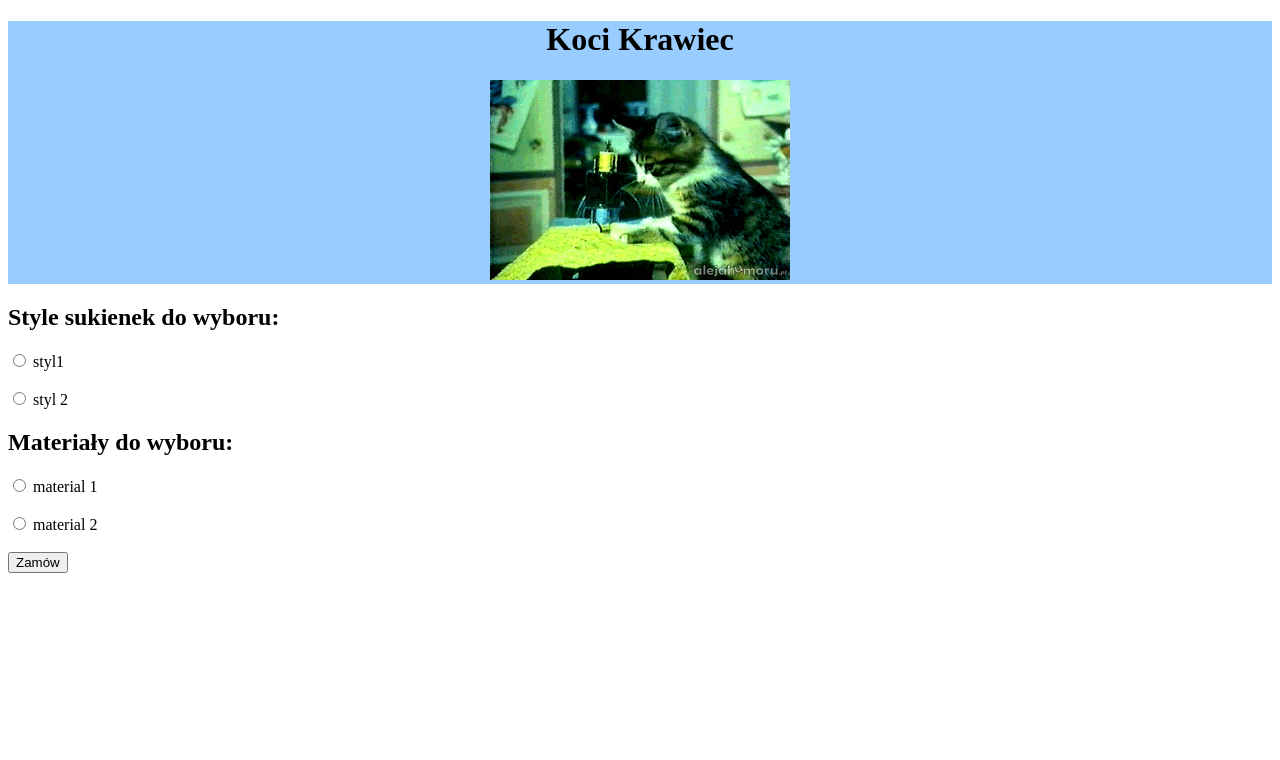
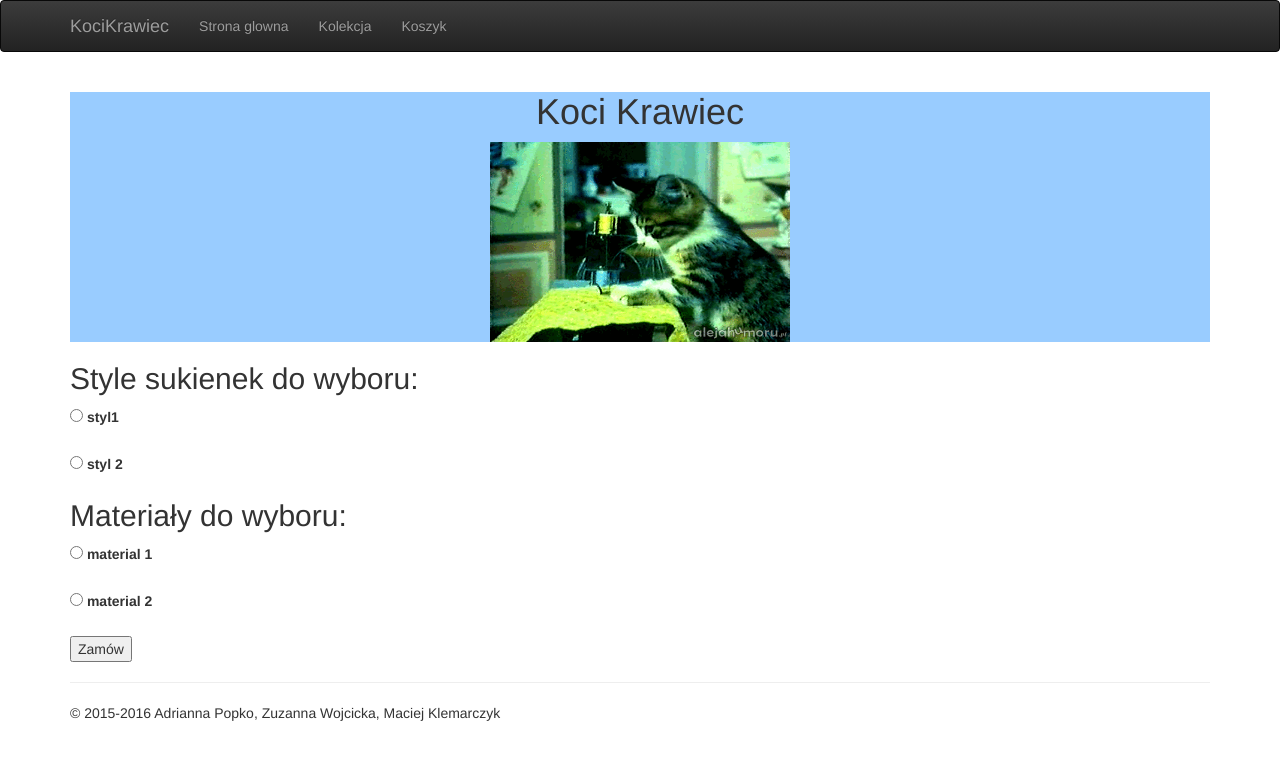
Before and after one commit to ProjNaRok1516/ruby-www, a Rails app: page / in a window 1280 px wide. Shown: the top 760 px of the page. Run offline with Rails 7, Linux system fonts and the light colour scheme; style sheets or scripts are compiled from the project's sources; some libraries are stand-ins or nearby versions.

Commit message:
Bootstrap CSS was implemented in application layout.

```diff
--- a/app/views/layouts/application.html.erb
+++ b/app/views/layouts/application.html.erb
@@ -1,14 +1,51 @@
 <!DOCTYPE html>
-<html>
+<html lang="en">
 <head>
+  <meta charset="utf-8">
+  <meta http-equiv="X-UA-Compatible" content="IE=edge">
+  <meta name="viewport" content="width=device-width, initial-scale=1">
   <title>KociKrawiec</title>
   <%= stylesheet_link_tag    'application', media: 'all', 'data-turbolinks-track' => true %>
   <%= javascript_include_tag 'application', 'data-turbolinks-track' => true %>
   <%= csrf_meta_tags %>
+  <!-- Latest compiled and minified CSS -->
+  <link rel="stylesheet" href="https://maxcdn.bootstrapcdn.com/bootstrap/3.3.6/css/bootstrap.min.css" integrity="sha384-1q8mTJOASx8j1Au+a5WDVnPi2lkFfwwEAa8hDDdjZlpLegxhjVME1fgjWPGmkzs7" crossorigin="anonymous">
+  <!-- Optional theme -->
+  <link rel="stylesheet" href="https://maxcdn.bootstrapcdn.com/bootstrap/3.3.6/css/bootstrap-theme.min.css" integrity="sha384-fLW2N01lMqjakBkx3l/M9EahuwpSfeNvV63J5ezn3uZzapT0u7EYsXMjQV+0En5r" crossorigin="anonymous">
 </head>
 <body>
+	<nav class="navbar navbar-inverse">
+		<div class="container">
+			<div class="navbar-header">
+				<button type="button" class="navbar-toggle collapsed" data-toggle="collapse" data-target="#navbar" aria-expanded="false" aria-controls="navbar">
+					<span class="sr-only">Toggle navigation</span>
+					<span class="icon-bar"></span>
+					<span class="icon-bar"></span>
+					<span class="icon-bar"></span>
+				</button>
+				<a class="navbar-brand" href="#">KociKrawiec</a>
+			</div>
+			<div id="navbar" class="navbar-collapse collapse">
+				<ul class="nav navbar-nav">
+					<li><a href="/">Strona glowna</a></li>
+					<li><a href="/zamow">Kolekcja</a></li>
+					<li><a href="/koszyk">Koszyk</a></li>
+				</ul>
+			</div>
+		</div>
+	</nav>
+
+	<div class="container">
 
 <%= yield %>
 
+		<hr>
+
+		<footer>
+			<p>© 2015-2016 Adrianna Popko, Zuzanna Wojcicka,  Maciej Klemarczyk</p>
+		</footer>
+	</div> <!-- /container -->
+	<!-- Latest compiled and minified JavaScript -->
+	<script src="https://maxcdn.bootstrapcdn.com/bootstrap/3.3.6/js/bootstrap.min.js" integrity="sha384-0mSbJDEHialfmuBBQP6A4Qrprq5OVfW37PRR3j5ELqxss1yVqOtnepnHVP9aJ7xS" crossorigin="anonymous"></script>
 </body>
 </html>
```
